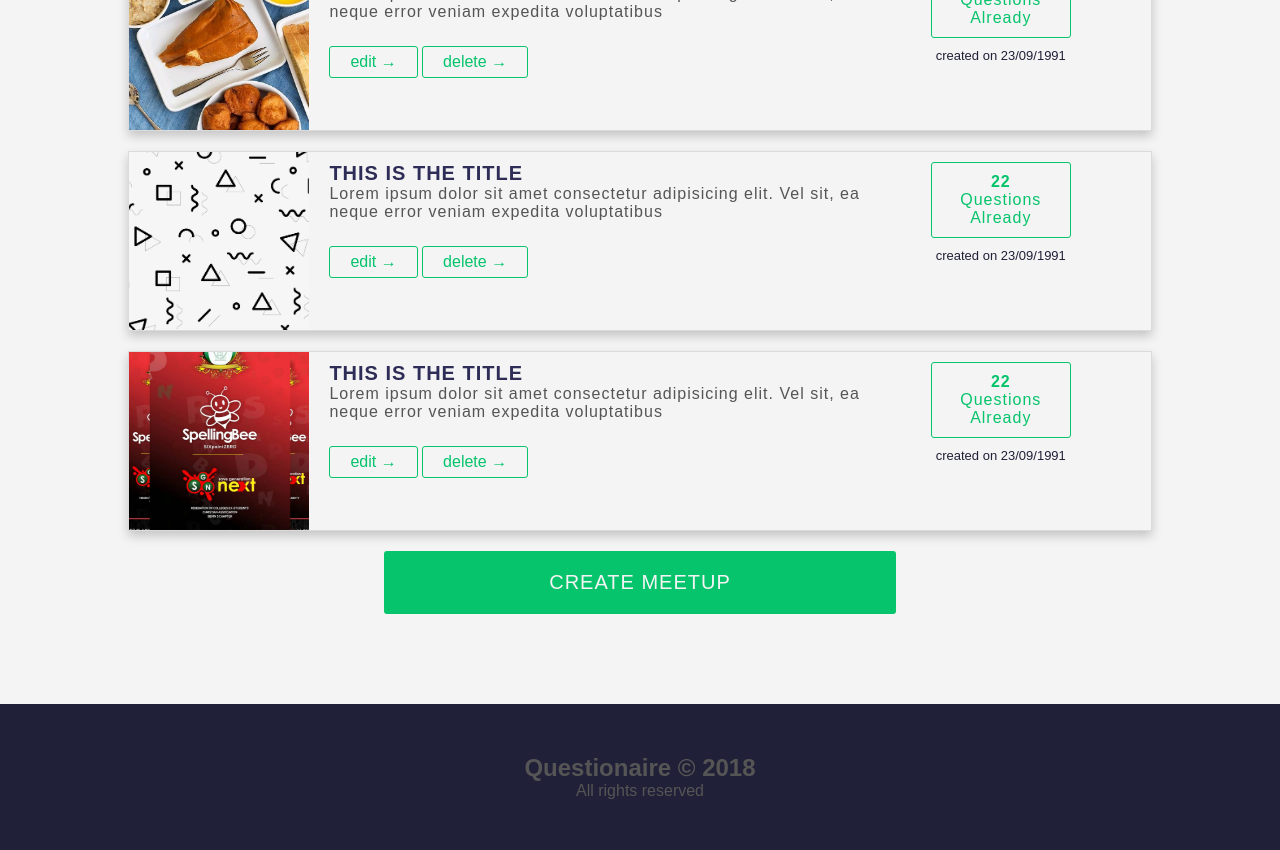
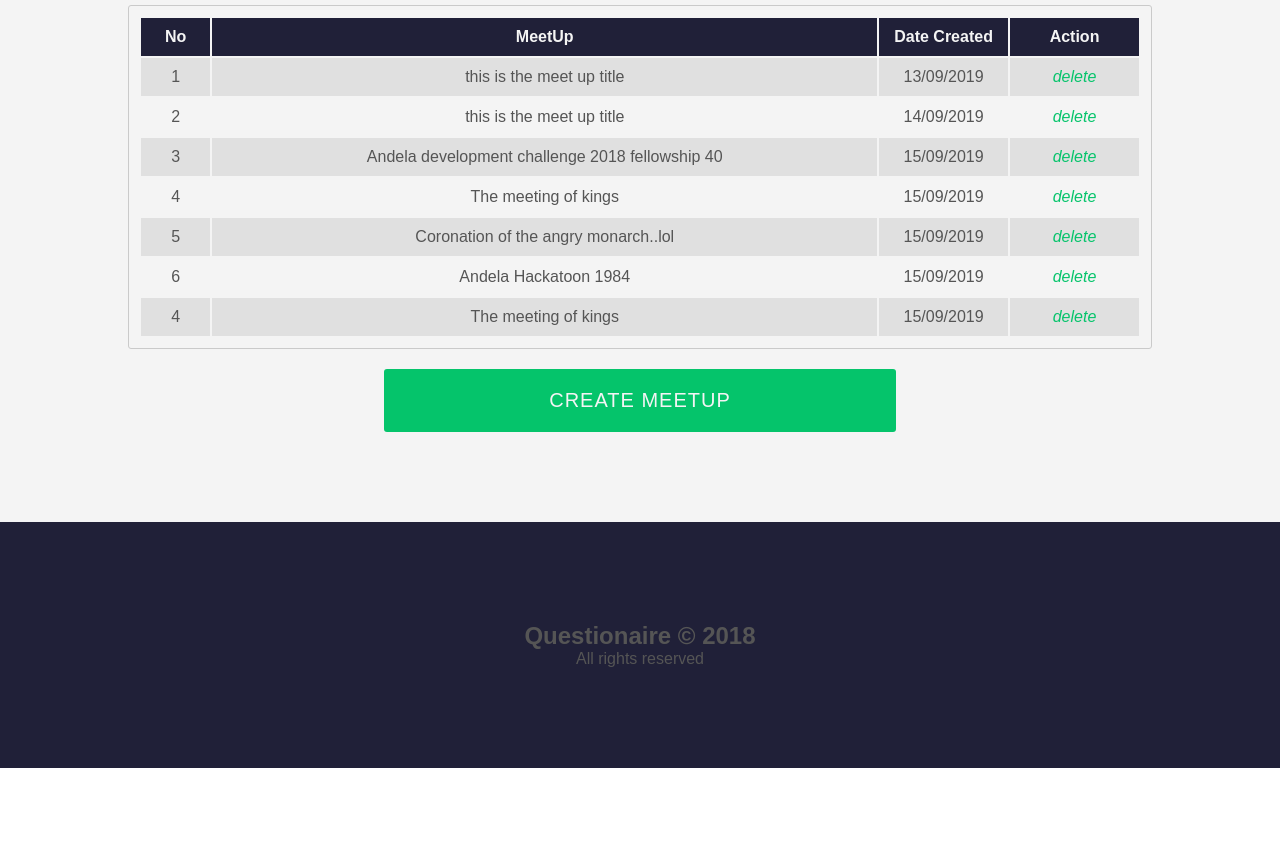
Before and after one commit to innocentEdosa/QUESTIONER, a website: page UI/admin.html in a window 1280 px wide. Shown: the part 529-1379 px from the top of the page. After the commit the page ends 1297 px from the top, so only its background shows below. Drawn offline with Linux system fonts and the light colour scheme.

Commit message:
Revert "#163048814 Handle LFA ui Feedback"

```diff
--- a/UI/admin.html
+++ b/UI/admin.html
@@ -77,117 +77,75 @@
   <main>
     <section class="section-record">
       <div class="row">
-        <div class="card moveInBottom">
-          <div class="col-1-of-5">
-            <div class="card-figure">
-              <img src="img/meetup (2).jpg" alt="meet up image" class="card-img">
-            </div>
-          </div>
-          <div class="col-3-of-5">
-            <div class="card-description">
-              <div class="card-text">
-                <h2 class="card-title heading-primary">
-                  this is the title
-                </h2>
-                <p>
-                  Lorem ipsum dolor sit amet consectetur adipisicing elit. Vel sit, ea neque error veniam expedita
-                  voluptatibus
-                </p>
-              </div>
-              <div class="card-description-btn">
-                <a href="#" class="card-btn">edit &rarr;</a>
-                <a href="#" class="card-btn">delete &rarr;</a>
-              </div>
-            </div>
-          </div>
-          <div class="col-1-of-5">
-            <div class="card-description2">
-              <a href="post.html" class="card-question-link">
-                <span class="card-question-number">
-                  22
-                </span>
-                questions already
-              </a>
-              <div class="card-created">
-                created on 23/09/1991
-              </div>
-            </div>
-          </div>
-        </div>
-        <div class="card moveInBottom">
-          <div class="col-1-of-5">
-            <div class="card-figure">
-              <img src="img/bg2.jpg" alt="meet up image" class="card-img">
-            </div>
-          </div>
-          <div class="col-3-of-5">
-            <div class="card-description">
-              <div class="card-text">
-                <h2 class="card-title heading-primary">
-                  this is the title
-                </h2>
-                <p>
-                  Lorem ipsum dolor sit amet consectetur adipisicing elit. Vel sit, ea neque error veniam expedita
-                  voluptatibus
-                </p>
-              </div>
-              <div class="card-description-btn">
-                <a href="#" class="card-btn">edit &rarr;</a>
-                <a href="#" class="card-btn">delete &rarr;</a>
-              </div>
-            </div>
-          </div>
-          <div class="col-1-of-5">
-            <div class="card-description2">
-              <a href="post.html" class="card-question-link">
-                <span class="card-question-number">
-                  22
-                </span>
-                questions already
-              </a>
-              <div class="card-created">
-                created on 23/09/1991
-              </div>
-            </div>
-          </div>
-        </div>
-        <div class="card moveInBottom">
-          <div class="col-1-of-5">
-            <div class="card-figure">
-              <img src="img/meetup(3).jpg" alt="meet up image" class="card-img">
-            </div>
-          </div>
-          <div class="col-3-of-5">
-            <div class="card-description">
-              <div class="card-text">
-                <h2 class="card-title heading-primary">
-                  this is the title
-                </h2>
-                <p>
-                  Lorem ipsum dolor sit amet consectetur adipisicing elit. Vel sit, ea neque error veniam expedita
-                  voluptatibus
-                </p>
-              </div>
-              <div class="card-description-btn">
-                <a href="#" class="card-btn">edit &rarr;</a>
-                <a href="#" class="card-btn">delete &rarr;</a>
-              </div>
-            </div>
-          </div>
-          <div class="col-1-of-5">
-            <div class="card-description2">
-              <a href="post.html" class="card-question-link">
-                <span class="card-question-number">
-                  22
-                </span>
-                questions already
-              </a>
-              <div class="card-created">
-                created on 23/09/1991
-              </div>
-            </div>
-          </div>
-        </div>
+        <table class="record-table moveInBottom">
+          <caption class="record-caption u-marginBottom-sm moveInBottom">
+            <h2 class="heading-secondary">Records</h2>
+          </caption>
+          <tr class="record-row">
+            <th class=" row-No record-heading ">No</th>
+            <th class=" row-title record-heading ">MeetUp</th>
+            <th class=" row-date record-heading ">Date Created</th>
+            <th class=" row-action record-heading ">action</th>
+          </tr>
+          <tr class="record-row">
+            <td class="record-data">1</td>
+            <td class="record-data">this is the meet up title</td>
+            <td class="record-data">13/09/2019</td>
+            <td class="record-data">
+              <a href="#" class="record-delete emp">delete</a>
+            </td>
+          </tr>
+          <tr class="record-row">
+            <td class="record-data">2</td>
+            <td class="record-data">this is the meet up title</td>
+            <td class="record-data">14/09/2019</td>
+            <td class="record-data">
+              <a href="#" class="record-delete emp">delete</a>
+            </td>
+          </tr>
+          <tr class="record-row">
+            <td class="record-data">3</td>
+            <td class="record-data">Andela development challenge 2018 fellowship 40</td>
+            <td class="record-data">15/09/2019</td>
+            <td class="record-data">
+              <a href="#" class="record-delete emp">delete</a>
+            </td>
+          </tr>
+          <tr class="record-row">
+            <td class="record-data">4</td>
+            <td class="record-data">The meeting of kings</td>
+            <td class="record-data">15/09/2019</td>
+            <td class="record-data">
+              <a href="#" class="record-delete emp">delete</a>
+            </td>
+          </tr>
+          <tr class="record-row">
+            <td class="record-data">5</td>
+            <td class="record-data">Coronation of the angry monarch..lol</td>
+            <td class="record-data">15/09/2019</td>
+            <td class="record-data">
+              <a href="#" class="record-delete emp">delete</a>
+            </td>
+          </tr>
+          <tr class="record-row">
+            <td class="record-data">6</td>
+            <td class="record-data">Andela Hackatoon 1984</td>
+            <td class="record-data">15/09/2019</td>
+            <td class="record-data">
+              <a href="#" class="record-delete emp">delete</a>
+            </td>
+          </tr>
+          <tr class="record-row">
+            <td class="record-data">4</td>
+            <td class="record-data">The meeting of kings</td>
+            <td class="record-data">15/09/2019</td>
+            <td class="record-data">
+              <a href="#" class="record-delete emp">delete</a>
+            </td>
+          </tr>
+
+
+        </table>
       </div>
       <div class="row">
         <div class="showcase-btnwrapper">
@@ -247,4 +205,5 @@
     <p>All rights reserved</p>
   </footer>
 </body>
+
 </html>
--- a/UI/css/style.css
+++ b/UI/css/style.css
@@ -251,17 +251,7 @@ button:active {
     font-style: italic;
     color: rgb(5, 196, 107);
 }
-.more {
-    border: 1px solid rgb(5, 196, 107);
-    border-radius: .2rem;
-    padding: 2rem;
-    transition: .3s;
-}
 
-.more:hover {
-    background-color: rgb(5, 196, 107);
-    color: white;
-}
 
 
 /* grid  classes*/
@@ -938,7 +928,7 @@ sections styling */
 
 .card-description {
     height: 18rem;
-    padding: 1rem 2rem;
+    padding: 1rem .5rem;
 }
 
 .card-title {
@@ -1000,7 +990,6 @@ sections styling */
 .card-created {
     color: rgb(32, 32, 56);
     font-size: 1.3rem;
-    margin-top: 1rem;
 }
 
 .card-sub {
@@ -1033,17 +1022,21 @@ sections styling */
 }
 
 .post-figure{
-    width: 100%;
-    height: 50rem;
+    width: 40rem;
+    height: 20rem;
     position: relative;
     overflow: hidden;
     margin: 0 auto;
     transform: scale(.9);
+    outline: 2px solid rgb(32, 32, 56);
     outline-offset: 1rem;
     transition: all .3s;
     margin-bottom: 3rem;
 }
 
+.post-figure:hover {
+    outline-offset: 2rem;
+}
 
 .post-heading {
     text-transform: uppercase;
@@ -1057,11 +1050,6 @@ sections styling */
     transition: all .5s;
 
 }
-.post-description {
-    text-align: justify;
-    text-overflow: ellipsis;
-}
-
 
 .more-meetup {
     border: 1px solid #d1d1d1;
@@ -1103,7 +1091,7 @@ sections styling */
 /* footer styling */
 
 .footer {
-    padding: 5rem;
+    padding: 10rem;
     text-align: center;
     background-color:rgb(32, 32, 56);
 }
```
Also changed, not shown: UI/index.html (+3 -3 lines), UI/login.html (+1 -0 lines), UI/meetup.html (+2 -6 lines), UI/post.html (+3 -1 lines), UI/profile.html (+1 -0 lines), UI/signup.html (+1 -0 lines).
